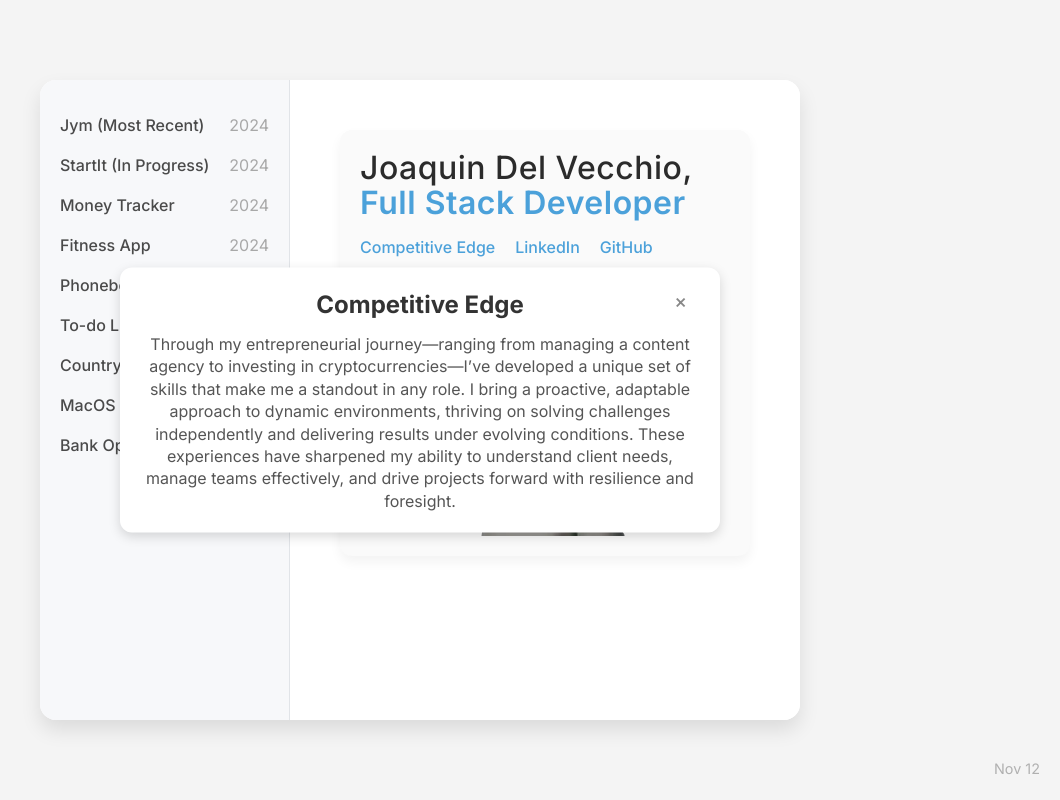
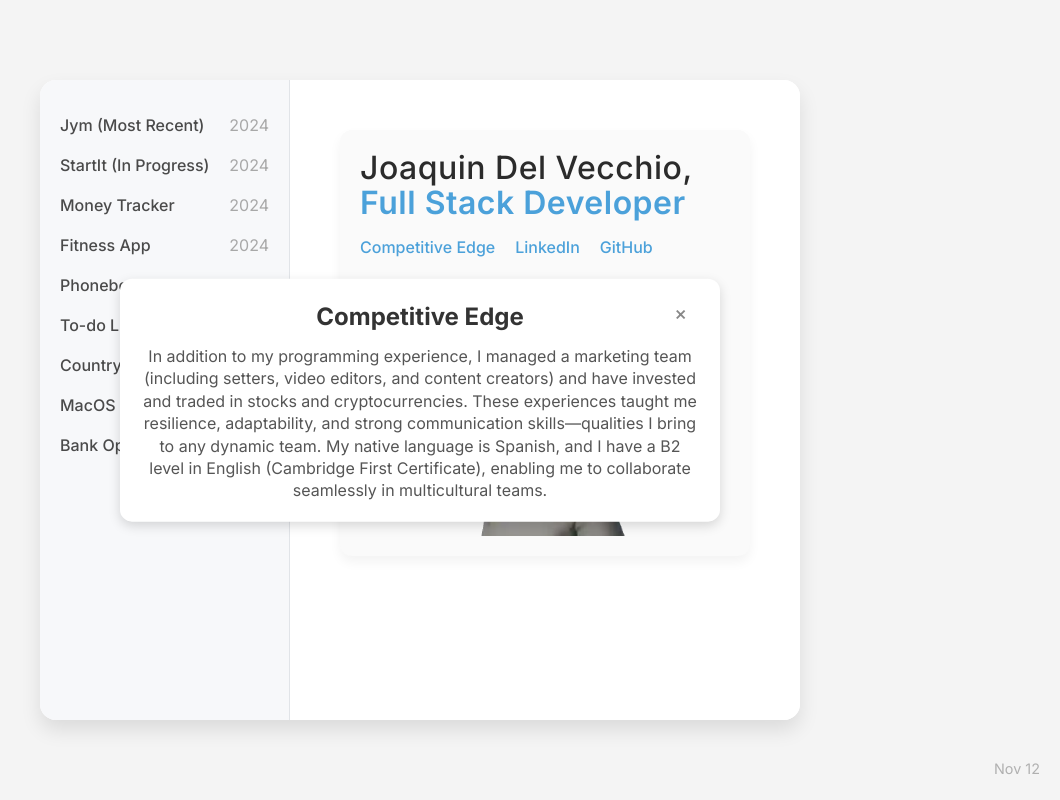
Before and after one commit to JoaDelVecchio/personalWebsite, a React (Vite) app: page / in a window 1280 px wide. Both pictures are taken after a click on the link "Competitive Edge". Shown: the whole page, without its empty margins (220-1280 px from the left). Built offline with nearby package versions, Linux system fonts and the light colour scheme.

Commit message:
Change competitive edge

```diff
--- a/src/App.jsx
+++ b/src/App.jsx
@@ -146,15 +146,14 @@ function App() {
               </button>
               <h2>Competitive Edge</h2>
               <p>
-                Through my entrepreneurial journey—ranging from managing a
-                content agency to investing in cryptocurrencies—I’ve developed a
-                unique set of skills that make me a standout in any role. I
-                bring a proactive, adaptable approach to dynamic environments,
-                thriving on solving challenges independently and delivering
-                results under evolving conditions. These experiences have
-                sharpened my ability to understand client needs, manage teams
-                effectively, and drive projects forward with resilience and
-                foresight.
+                In addition to my programming experience, I managed a marketing
+                team (including setters, video editors, and content creators)
+                and have invested and traded in stocks and cryptocurrencies.
+                These experiences taught me resilience, adaptability, and strong
+                communication skills—qualities I bring to any dynamic team. My
+                native language is Spanish, and I have a B2 level in English
+                (Cambridge First Certificate), enabling me to collaborate
+                seamlessly in multicultural teams.
               </p>
             </div>
           </div>
```
